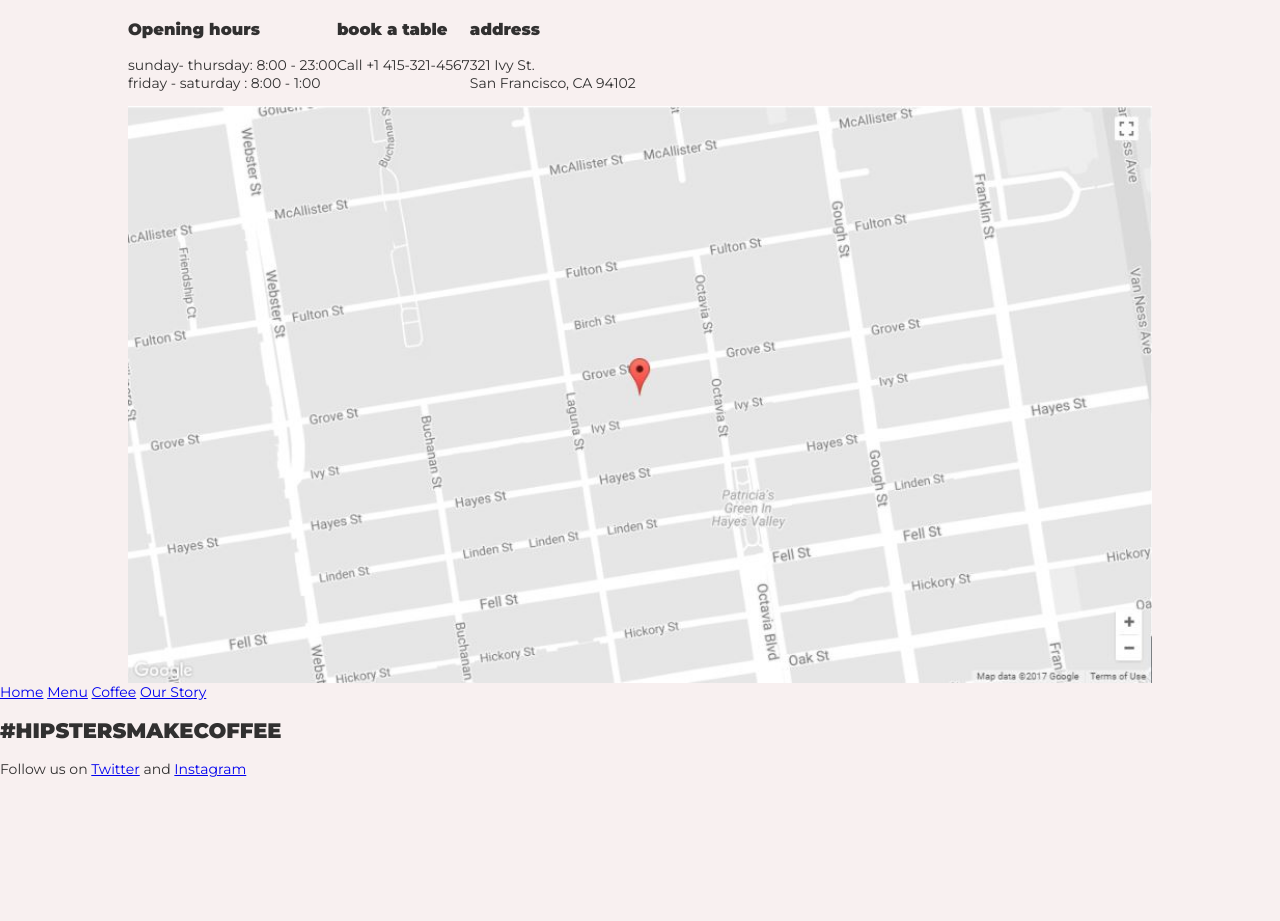
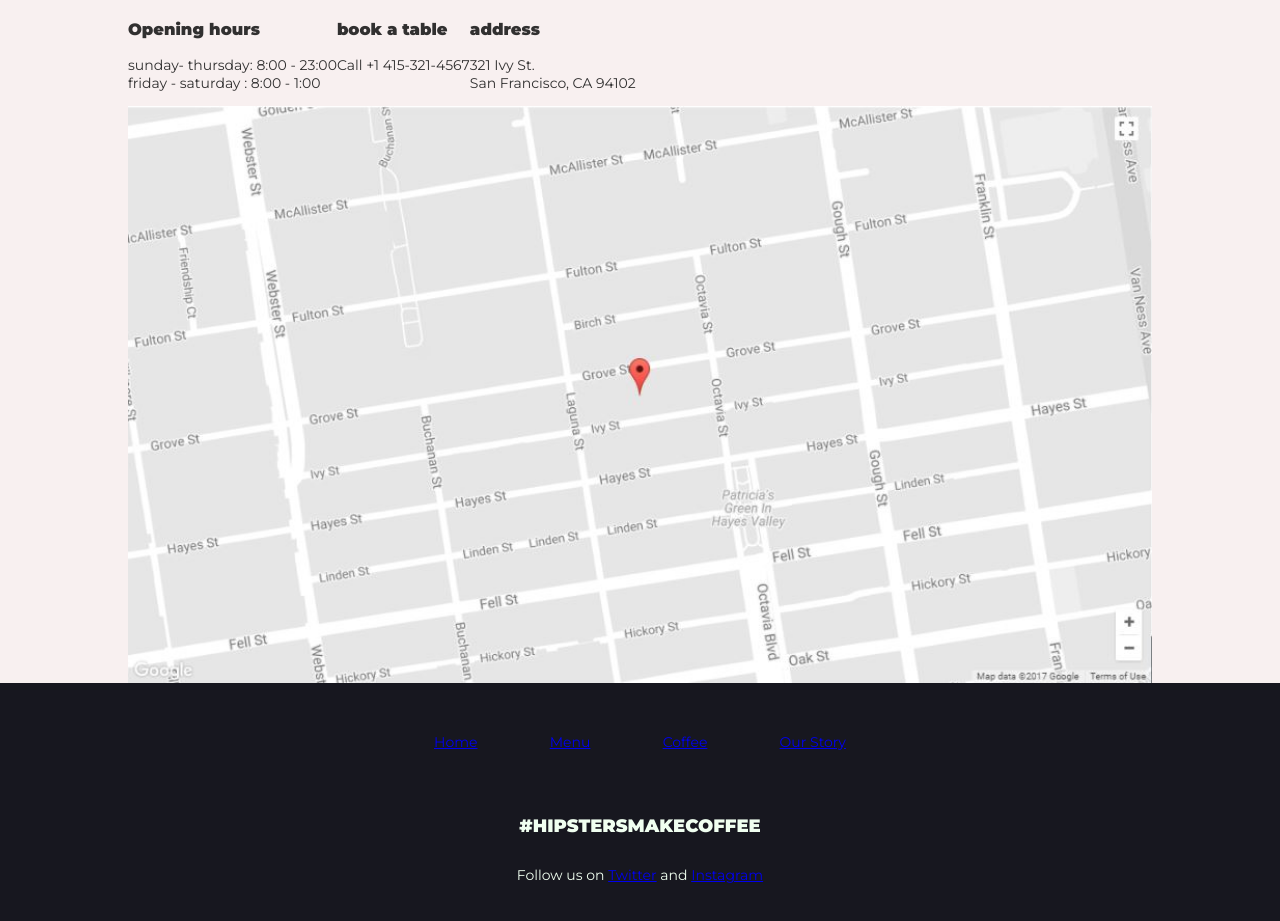
Before and after one commit to misafric/hackaton-coffee-beans, a website: page src/index.html in a window 1280 px wide. Shown: the part 962-1883 px from the top of the page. Before the commit the page ends 1754 px from the top, so only its background shows below. Drawn offline with nearby package versions, Linux system fonts and the light colour scheme; files that its build step writes are made by us from their sources.

Commit message:
footer css added

```diff
--- /dev/null
+++ b/src/scss/_footer.scss
@@ -0,0 +1,43 @@
+.footer {
+    background-color:  rgb(23, 23, 31);
+    display: flex;
+    flex-direction: column;
+    align-items: center;
+    width: 100%;
+    height: 15rem;
+}
+
+.nav-footer {
+    display: flex;
+    justify-content: space-between;
+    align-items: center;
+    padding:50px;
+    width: 40%
+}
+
+.nav-link-footer {
+    display: flex;
+    align-items: center;
+    justify-content: space-around;
+}
+
+.hashtag {
+    color: honeydew;
+    font-size: 18px;
+}
+
+.footer-media {
+    color: honeydew;
+}
+
+a.nav-footer {
+    color:honeydew;
+}
+
+a.nav-link-footer:hover {
+    color: honeydew;
+}
+
+.media-link:hover {
+    color: honeydew;
+}
--- a/src/scss/_nav.scss
+++ b/src/scss/_nav.scss
@@ -1,5 +1,5 @@
 .nav-logo {
-    background-color: rgb(198, 198, 204);
+    background-color:  rgb(198, 198, 204);
     height: 5rem;
     margin-top: 0;
     padding-top: 0;
--- a/src/scss/index.scss
+++ b/src/scss/index.scss
@@ -1,2 +1,4 @@
 @import "main";
 @import "nav";
+@import "footer";
+@import "variables";
```
